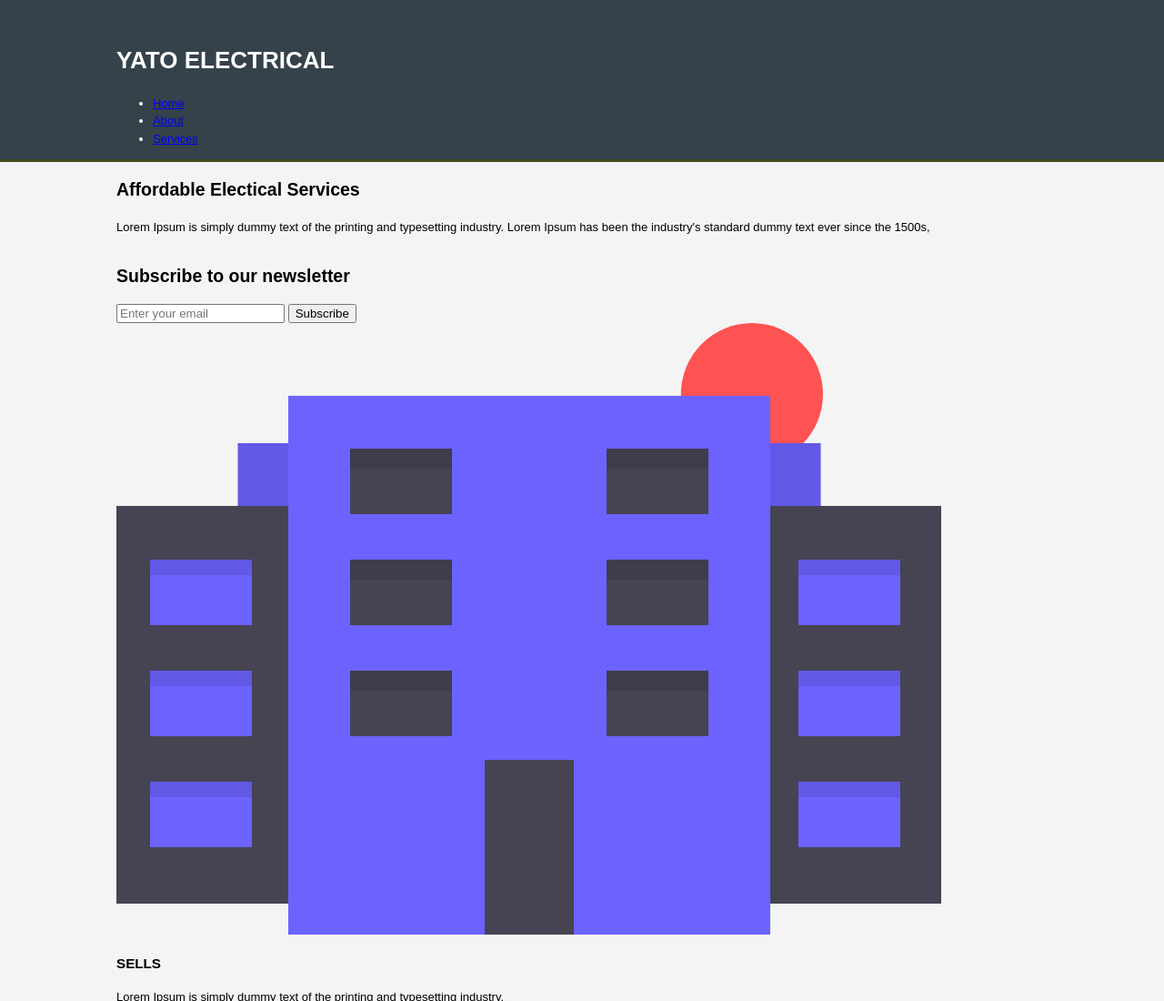
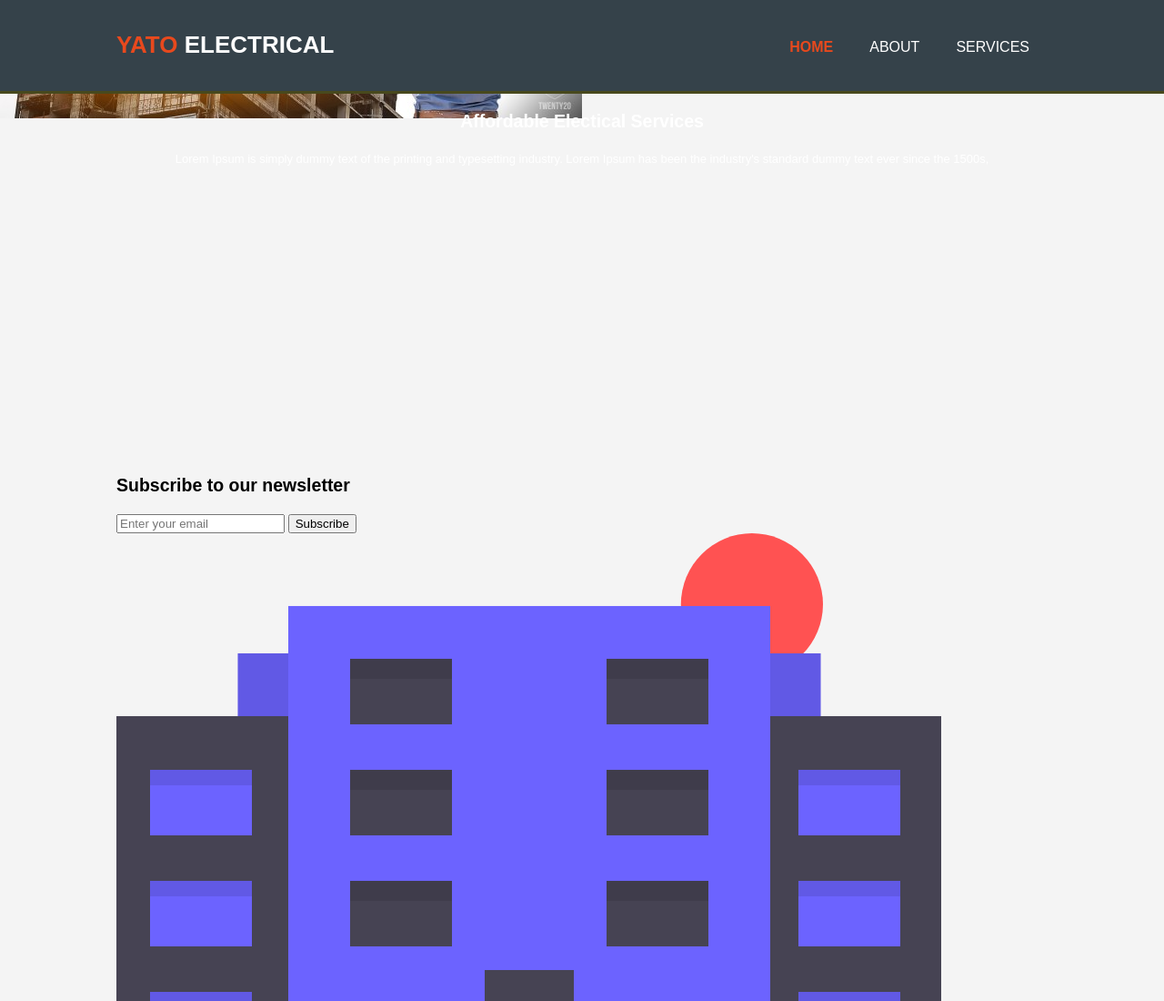
Before and after one commit to ibn-ashimi/collectionhtmlcss, a plain HTML site: page Brand Website Template/index.html in a window 1280 px wide. Shown: the top 1100 px of the page at 91% size. Drawn offline with Linux system fonts and the light colour scheme.

Commit message:
Doing css

```diff
--- a/Brand Website Template/index.html
+++ b/Brand Website Template/index.html
@@ -13,11 +13,11 @@
 	<header>
 		<div class="container">
 			<div id="branding">
-				<h1>YATO ELECTRICAL</h1>
+				<h1><span class="highlight">YATO</span> ELECTRICAL</h1>
 			</div>
 			<nav>
 				<ul>
-					<li><a href="index.html">Home</a></li>
+					<li class="current"><a href="index.html">Home</a></li>
 					<li><a href="index.html">About</a></li>
 					<li><a href="index.html">Services</a></li>
 				</ul>
--- a/Brand Website Template/style.css
+++ b/Brand Website Template/style.css
@@ -5,6 +5,10 @@ body{
 	padding: 0;
 	margin: 0;
 	background-color: #f4f4f4;
+}
+ul{
+	margin: 0;
+	padding:0;
 }
 .container{
 	width: 80%;
@@ -18,3 +22,40 @@ header{
 	min-height: 70px;
 	border-bottom: #48491d 3px solid;
 }
+header a{
+	color:#ffffff;
+	text-decoration: none;
+	text-transform: uppercase;
+	font-size: 16px;
+}
+header li{
+	float: left;
+	display: inline;
+	padding: 0 20px 0 20px;
+}
+header #branding{
+	float: left;
+}
+header #branding h1{
+	margin: 0;
+}
+header nav{
+	float: right;
+	margin-top: 10px;
+}
+
+header .highlight, header .current a{
+	color: #e8491d;
+	font-weight: bold;
+}
+header a:hover{
+	color: #cccccc;
+	font-weight: bold;
+}
+
+#showcase{
+	min-height: 400px;
+	background:url('images.jpg') no-repeat 0 -400px;
+	text-align: center;
+	color:#ffffff;
+}
```
Also changed, not shown: Brand Website Template/images.jpg (added).
